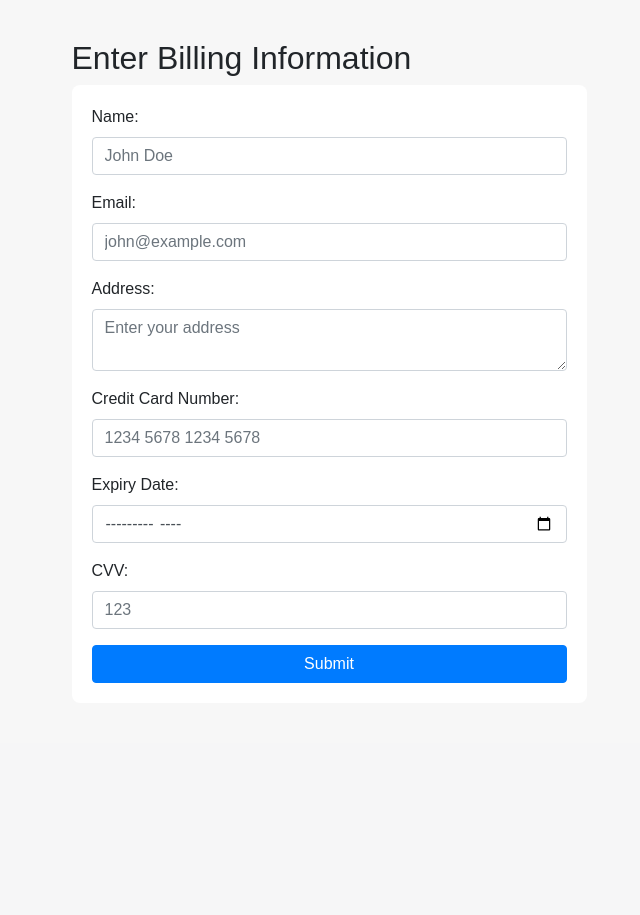
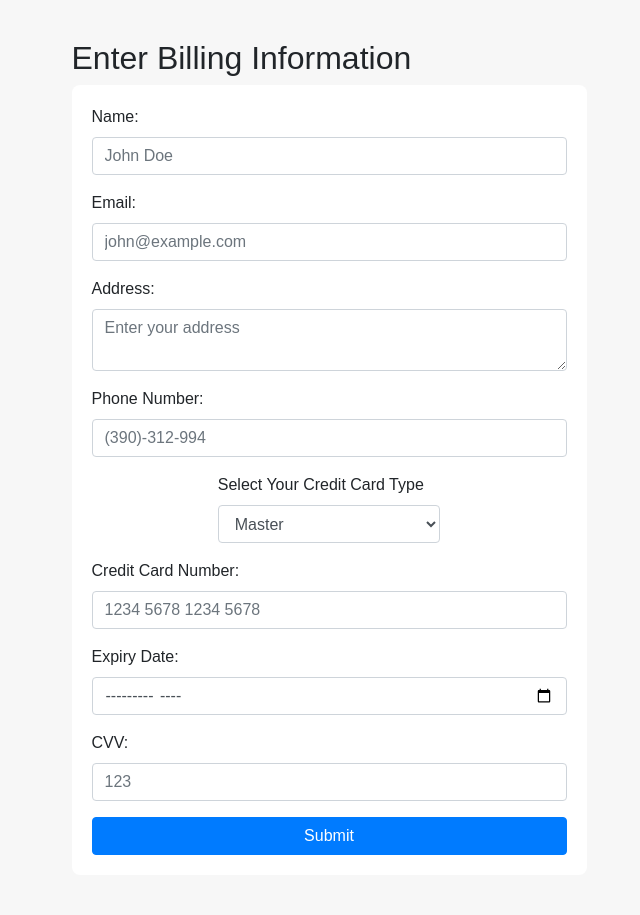
Before and after one commit to Unnam29/BOOKQUEST, a Flask app: template templates/billing_page.html in a window 1280 px wide. Shown: the part 121-1036 px from the top of the page, without its empty margins (311-951 px from the left). Before the commit the page ends 804 px from the top, so only its background shows below. Run offline with Flask 3, Linux system fonts and the light colour scheme; the template is opened without the code that fills it, so the values that code supplies are empty; some libraries are stand-ins or nearby versions.

Commit message:
Updated Billing page with additional sections

```diff
--- a/templates/billing_page.html
+++ b/templates/billing_page.html
@@ -54,6 +54,21 @@
                         <textarea class="form-control" id="address" placeholder="Enter your address" required></textarea>
                     </div>
                     <div class="form-group">
+                        <label for="phoneNumber">Phone Number:</label>
+                        <input type="text" class="form-control" id="creditCard" placeholder="(390)-312-994" maxlength="10" required>
+                    </div>
+                    <div class="row justify-content-center">
+                        <div class="col-md-6">
+                            <label>Select Your Credit Card Type</label>
+                            <select id="selection" class="form-control">
+                                <option value="option1">Master</option>
+                                <option value="option2">Visa</option>
+                                <option value="option3">Chase</option>
+                            </select>
+                            <div id="result" class="mt-3"></div>
+                        </div>
+                    </div>
+                    <div class="form-group">
                         <label for="creditCard">Credit Card Number:</label>
                         <input type="text" class="form-control" id="creditCard" placeholder="1234 5678 1234 5678" maxlength="19" required>
                     </div>
```
